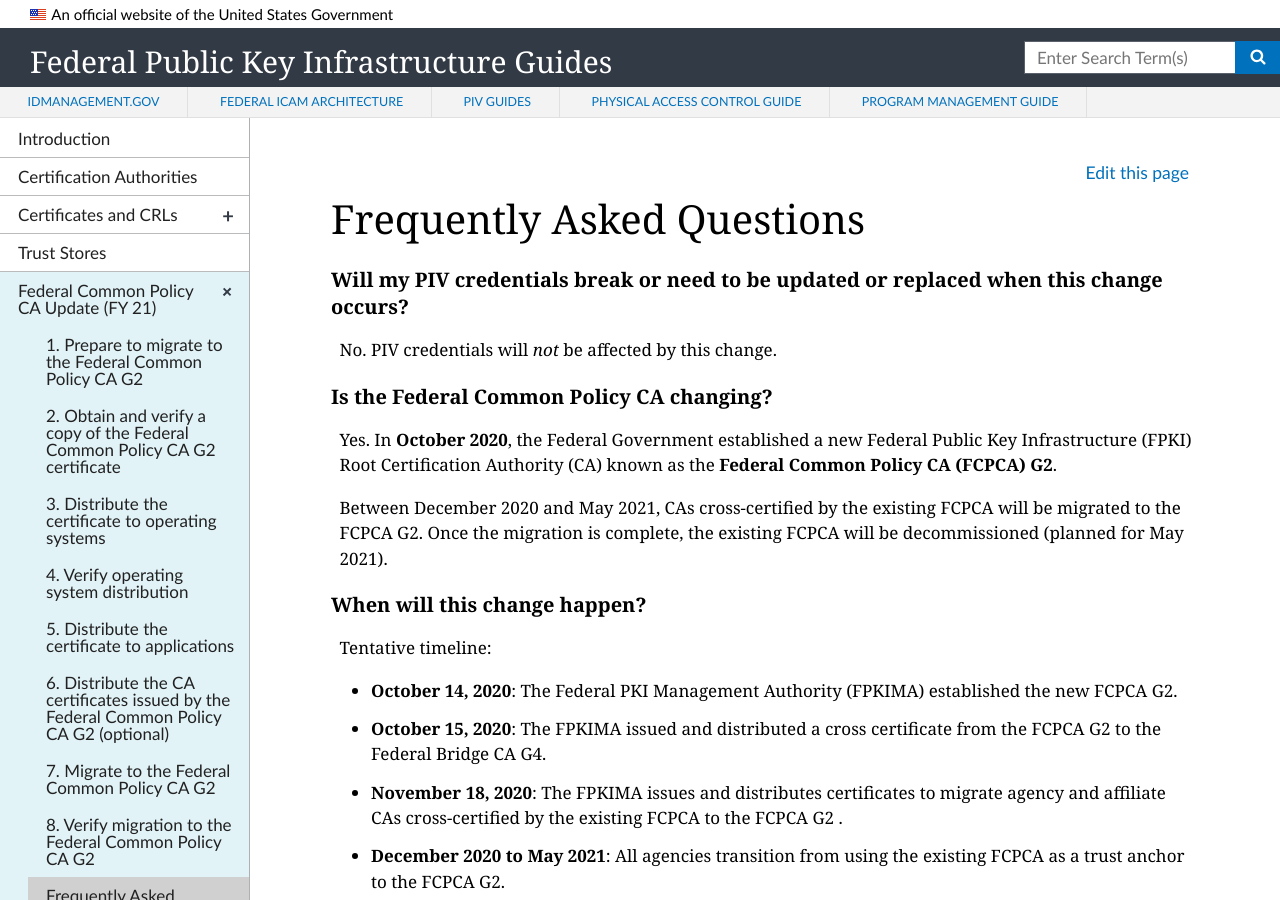
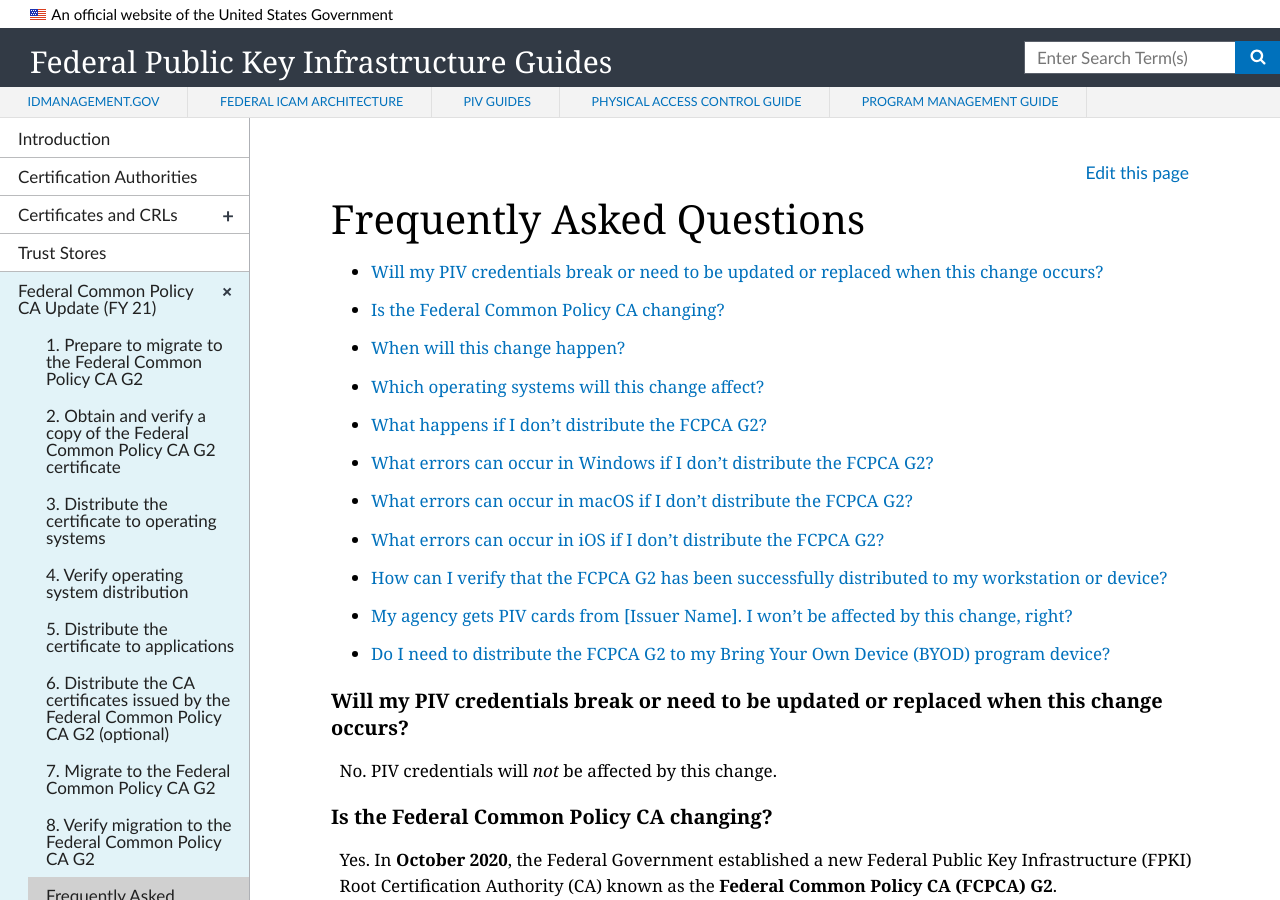
Before and after one commit to GSA/fpki-guides, a Jekyll site: the page built from _common/09_faq.md, in a window 1280 px wide and 900 px high. Built offline with Jekyll 4.4.1, drawn with Linux system fonts in a browser that asks for light colours; nearby versions of some CDN libraries.

Commit message:
Update 09_faq.md

```diff
--- a/_common/09_faq.md
+++ b/_common/09_faq.md
@@ -4,6 +4,20 @@
 collection: common
 permalink: common/faq/
 ---
+
+
+- [Will my PIV credentials break or need to be updated or replaced when this change occurs?](#will-my-piv-credentials-break-or-need-to-be-updated-or-replaced-when-this-change-occurs?)
+- [Is the Federal Common Policy CA changing?](#is-the-federal-common-policy-ca-changing?)
+- [When will this change happen?](#when-will-this-change-happen?)
+- [Which operating systems will this change affect?](#which-operating-systems-will-this-change-affect?)
+- [What happens if I don’t distribute the FCPCA G2?](#what-happens-if-i-dont-distribute-the-fcpca-g2?)
+- [What errors can occur in Windows if I don’t distribute the FCPCA G2?](#what-errors-can-occur-in-windows-if-i-dont-distribute-the-fcpca-g2?)
+- [What errors can occur in macOS if I don’t distribute the FCPCA G2?](#what-errors-can-occur-in-macos-if-i-dont-distribute-the-fcpca-g2?)
+- [What errors can occur in iOS if I don’t distribute the FCPCA G2?](#what-errors-can-occur-in-ios-if-i-dont-distribute-the-fcpca-g2?)
+- [How can I verify that the FCPCA G2 has been successfully distributed to my workstation or device?](#how-can-i-verify-that-the-fcpca-g2-has-been-successfully-distributed-to-my-workstation-or-device?)
+- [My agency gets PIV cards from [Issuer Name]. I won’t be affected by this change, right?](#my-agency-gets-piv-cards-from-issuer-name.-i-wont-be-affected-by-this-change-right?)
+- [Do I need to distribute the FCPCA G2 to my Bring Your Own Device (BYOD) program device?](#do-i-need-to-distribute-the-fcpca-g2-to-my-bring-your-own-device-byod-program-device?)
+
 
 ### Will my PIV credentials break or need to be updated or replaced when this change occurs?
 
```
